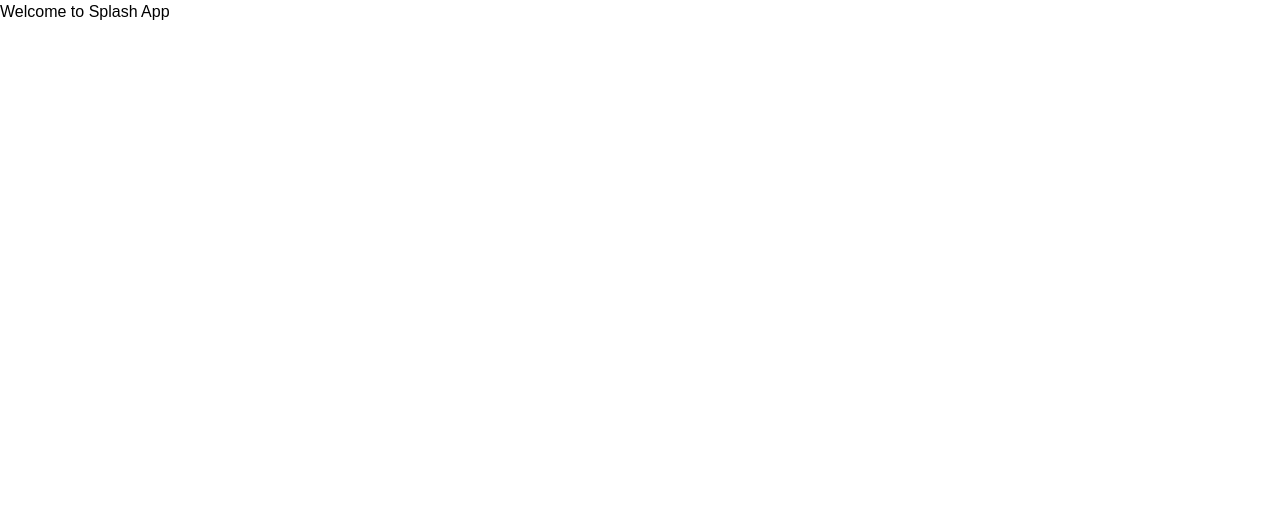
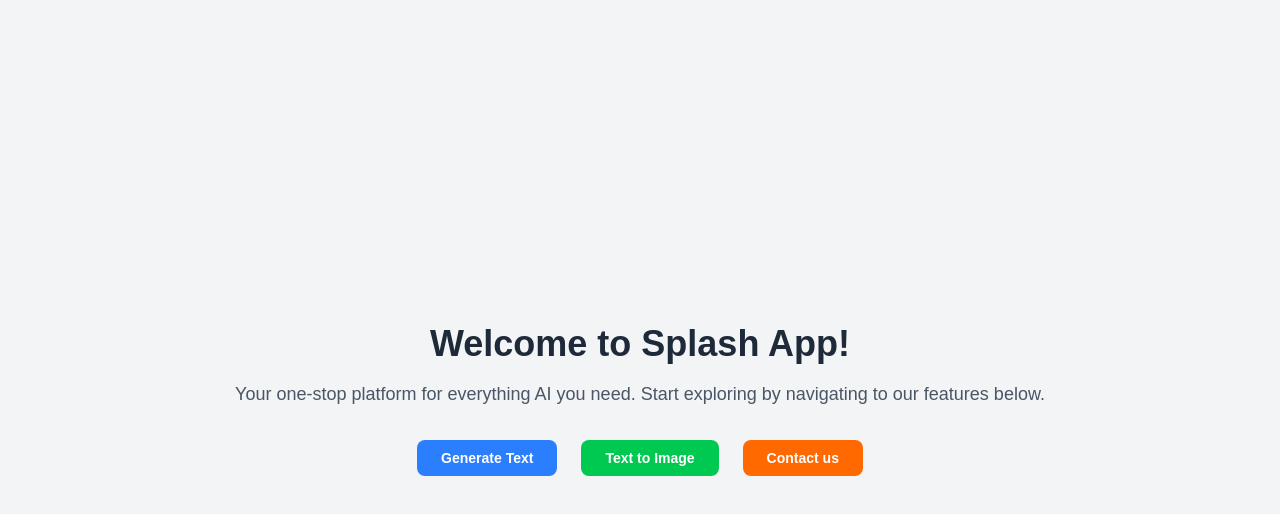
Before and after one commit to sbmjamiu/alx-project-0x03-setup, a Next.js app in the folder alx-project-0x03/: page / in a window 1280 px wide. Shown: the top 514 px of the page. Built offline with nearby package versions, Linux system fonts and the light colour scheme.

Commit message:
imperative routing

```diff
--- a/alx-project-0x03/pages/index.tsx
+++ b/alx-project-0x03/pages/index.tsx
@@ -1,9 +1,47 @@
-const Home = () => {
+import Button from "@/components/common/Button";
+import { useRouter } from "next/router";
+
+interface PageRouteProps {
+  pageRoute: string;
+}
+
+export default function Home() {
+  const router = useRouter();
+
+  // Imeperative routing with useRouter
+  const routeToNextPage = ({ pageRoute }: PageRouteProps) => {
+    router.push(pageRoute, undefined, { shallow: false });
+  };
+
   return (
-    <div>
-      <h1> Welcome to Splash App </h1>
+    <div className="min-h-screen bg-gray-100 flex flex-col justify-center items-center text-center">
+      {/* Welcome Message */}
+      <h1 className="text-4xl font-bold text-gray-800 mb-4">
+        Welcome to Splash App!
+      </h1>
+      <p className="text-lg text-gray-600 mb-8">
+        Your one-stop platform for everything AI you need. Start exploring by
+        navigating to our features below.
+      </p>
+
+      {/* Navigation Options */}
+      <div className="flex gap-6">
+        <Button
+          action={() => routeToNextPage({ pageRoute: "/generate-text-ai" })}
+          buttonLabel="Generate Text"
+          buttonBackgroundColor="blue"
+        />
+        <Button
+          action={() => routeToNextPage({ pageRoute: "/text-to-image" })}
+          buttonLabel="Text to Image"
+          buttonBackgroundColor="green"
+        />
+        <Button
+          action={() => routeToNextPage({ pageRoute: "/counter-app" })}
+          buttonLabel="Contact us"
+          buttonBackgroundColor="orange"
+        />
+      </div>
     </div>
   );
-};
-
-export default Home;
+}
```
